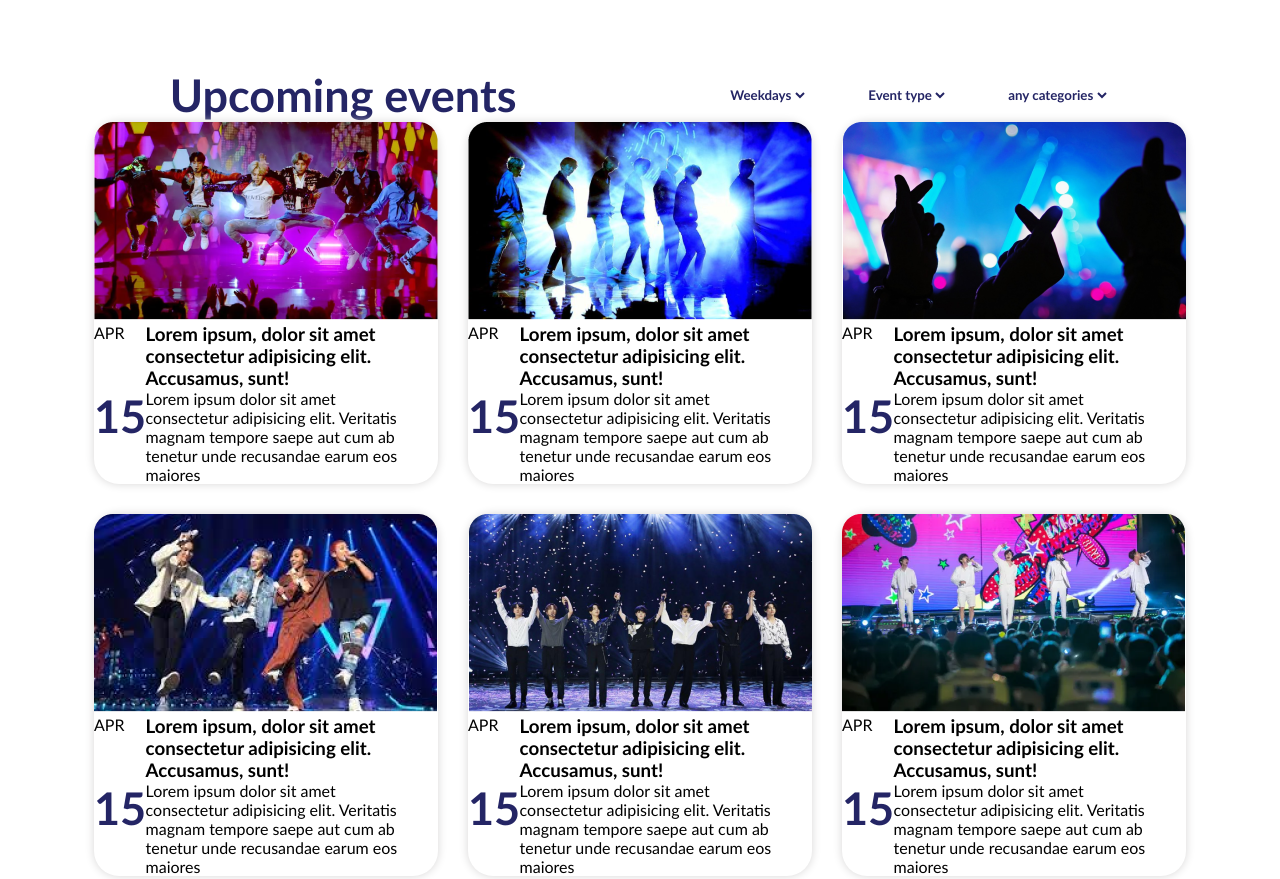
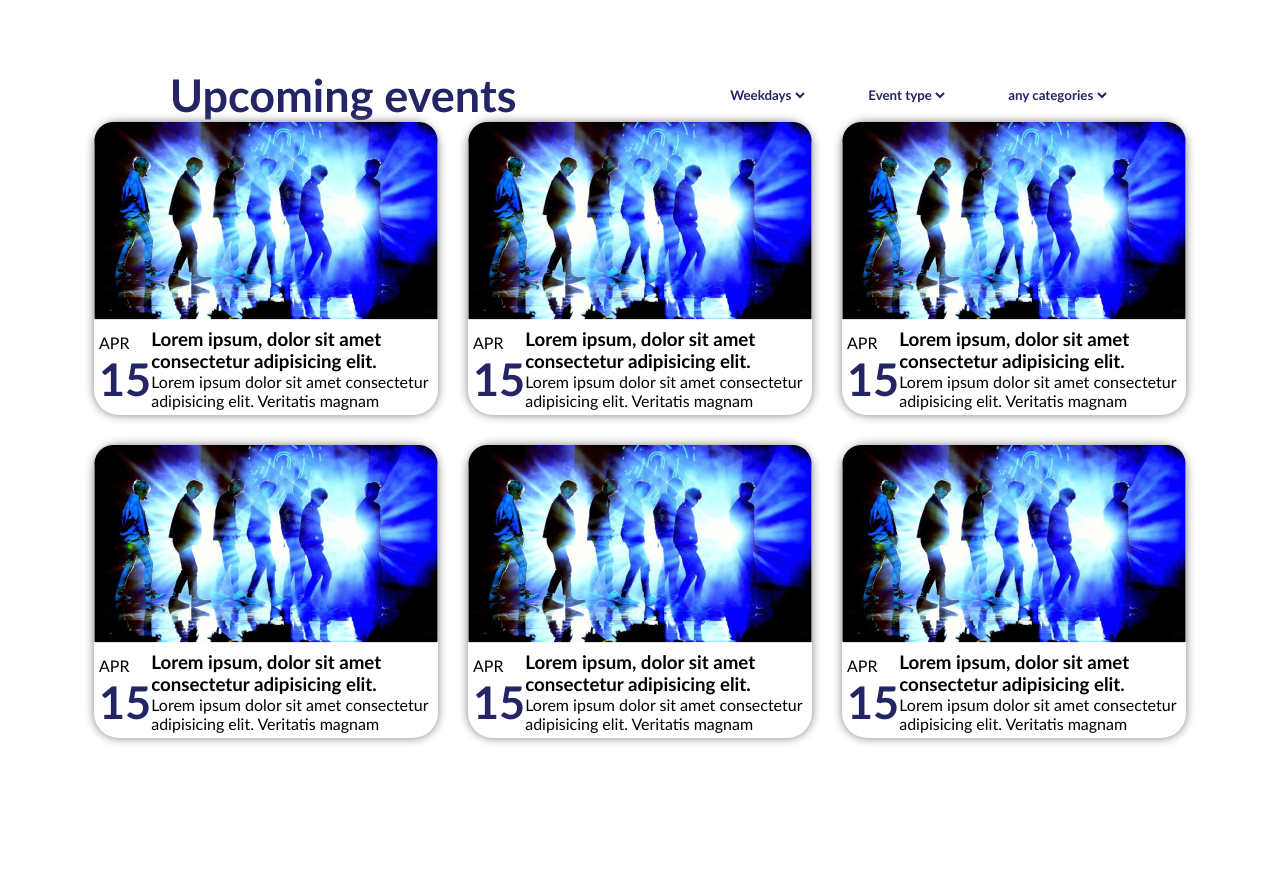
Before and after one commit to ZiyadCh/enventkick, a plain HTML site: page Home.html in a window 1280 px wide. Shown: the part 860-1739 px from the top of the page. Drawn offline with Linux system fonts and the light colour scheme.

Commit message:
done, with hone

```diff
--- a/Home.css
+++ b/Home.css
@@ -129,13 +129,14 @@ select {
 }
 .card {
   border-radius: 25px;
-  width: min-content;
-  box-shadow: 0 0 10px rgb(215, 214, 214);
+  width: min-content ;
+  box-shadow: 0 0 10px gray;
 }
 .cardcontent {
-  display: grid;
-  grid-template-columns: 15% 80%;
-  grid-row-gap: 0;
+  display: flex;
+  justify-content: center;
+  align-items: center;
+  margin: 5px;
 }
 .cardgrid {
   width: 100vw;
@@ -165,7 +166,7 @@ select {
   width: 80vw;
   display: grid;
   grid-template-rows: 100px 100px;
-  grid-template-columns: repeat(5, 20%);
+  grid-template-columns: 20% 20% 20% 20% 20%;
   align-items: center;
 }
 .b2 {
--- a/Home.html
+++ b/Home.html
@@ -71,81 +71,112 @@
     </nav>
     <div class="cardgrid">
       <div class="card">
-        <img src="img/Rectangle 12-1.png" alt="" />
+        <img src="img/Rectangle 12-4.png" alt="" />
         <div class="cardcontent">
-          <p>APR</p>
-          <h3>Lorem ipsum, dolor sit amet consectetur adipisicing elit. Accusamus, sunt! <br></h3>
+          <div>
+            <p >APR</p>
             <h2>15</h2>
+          </div>
+
+          <div>
+            <h3>Lorem ipsum, dolor sit amet consectetur adipisicing elit. <br></h3>
             <p style="font-weight: normal;">
               Lorem ipsum dolor sit amet consectetur adipisicing elit. Veritatis
-            magnam tempore saepe aut cum ab tenetur unde recusandae earum eos
-            maiores
+              magnam
             </p>
+          </div>
+
         </div>
       </div>
        <div class="card">
         <img src="img/Rectangle 12-4.png" alt="" />
         <div class="cardcontent">
-          <p>APR</p>
-          <h3>Lorem ipsum, dolor sit amet consectetur adipisicing elit. Accusamus, sunt! <br></h3>
+          <div>
+            <p >APR</p>
             <h2>15</h2>
+          </div>
+
+          <div>
+            <h3>Lorem ipsum, dolor sit amet consectetur adipisicing elit. <br></h3>
             <p style="font-weight: normal;">
               Lorem ipsum dolor sit amet consectetur adipisicing elit. Veritatis
-            magnam tempore saepe aut cum ab tenetur unde recusandae earum eos
-            maiores
+              magnam
             </p>
+          </div>
+
         </div>
       </div>
        <div class="card">
-        <img src="img/Rectangle 12-5.png" alt="" />
+        <img src="img/Rectangle 12-4.png" alt="" />
         <div class="cardcontent">
-          <p>APR</p>
-          <h3>Lorem ipsum, dolor sit amet consectetur adipisicing elit. Accusamus, sunt! <br></h3>
+          <div>
+            <p >APR</p>
             <h2>15</h2>
+          </div>
+
+          <div>
+            <h3>Lorem ipsum, dolor sit amet consectetur adipisicing elit. <br></h3>
             <p style="font-weight: normal;">
               Lorem ipsum dolor sit amet consectetur adipisicing elit. Veritatis
-            magnam tempore saepe aut cum ab tenetur unde recusandae earum eos
-            maiores
+              magnam
             </p>
+          </div>
+
         </div>
       </div>
        <div class="card">
-        <img src="img/Rectangle 12-3.png" alt="" />
+        <img src="img/Rectangle 12-4.png" alt="" />
         <div class="cardcontent">
-          <p>APR</p>
-          <h3>Lorem ipsum, dolor sit amet consectetur adipisicing elit. Accusamus, sunt! <br></h3>
+          <div>
+            <p >APR</p>
             <h2>15</h2>
+          </div>
+
+          <div>
+            <h3>Lorem ipsum, dolor sit amet consectetur adipisicing elit. <br></h3>
             <p style="font-weight: normal;">
               Lorem ipsum dolor sit amet consectetur adipisicing elit. Veritatis
-            magnam tempore saepe aut cum ab tenetur unde recusandae earum eos
-            maiores
+              magnam
             </p>
+          </div>
+
         </div>
       </div>
        <div class="card">
-        <img src="img/Rectangle 12-2.png" alt="" />
+        <img src="img/Rectangle 12-4.png" alt="" />
         <div class="cardcontent">
-          <p>APR</p>
-          <h3>Lorem ipsum, dolor sit amet consectetur adipisicing elit. Accusamus, sunt! <br></h3>
+          <div>
+            <p >APR</p>
             <h2>15</h2>
+          </div>
+
+          <div>
+            <h3>Lorem ipsum, dolor sit amet consectetur adipisicing elit. <br></h3>
             <p style="font-weight: normal;">
               Lorem ipsum dolor sit amet consectetur adipisicing elit. Veritatis
-            magnam tempore saepe aut cum ab tenetur unde recusandae earum eos
-            maiores
+              magnam
             </p>
+          </div>
+
         </div>
       </div>
        <div class="card">
-        <img src="img/Rectangle 12.png" alt="" />
+        <img src="img/Rectangle 12-4.png" alt="" />
         <div class="cardcontent">
-          <p>APR</p>
-          <h3>Lorem ipsum, dolor sit amet consectetur adipisicing elit. Accusamus, sunt! <br></h3>
+          <div>
+            <p >APR</p>
             <h2>15</h2>
+          </div>
+
+          <div>
+            <h3>Lorem ipsum, dolor sit amet consectetur adipisicing elit. <br></h3>
             <p style="font-weight: normal;">
               Lorem ipsum dolor sit amet consectetur adipisicing elit. Veritatis
-            magnam tempore saepe aut cum ab tenetur unde recusandae earum eos
-            maiores
+              magnam
             </p>
+          </div>
+
+        </div>
       </div>
       </div>
   </section>
```
Lines whose indentation alone changed are shown as unchanged.
